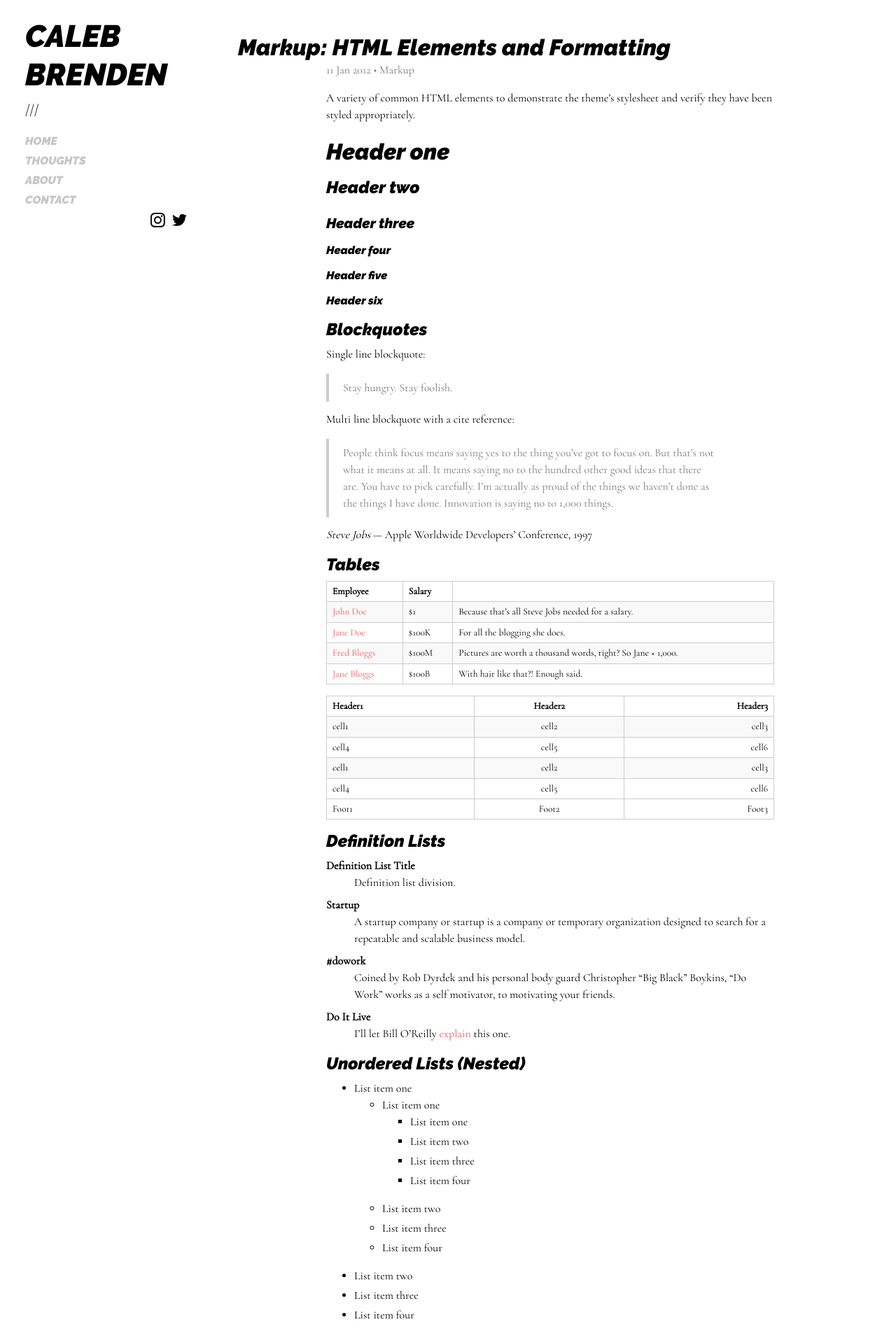
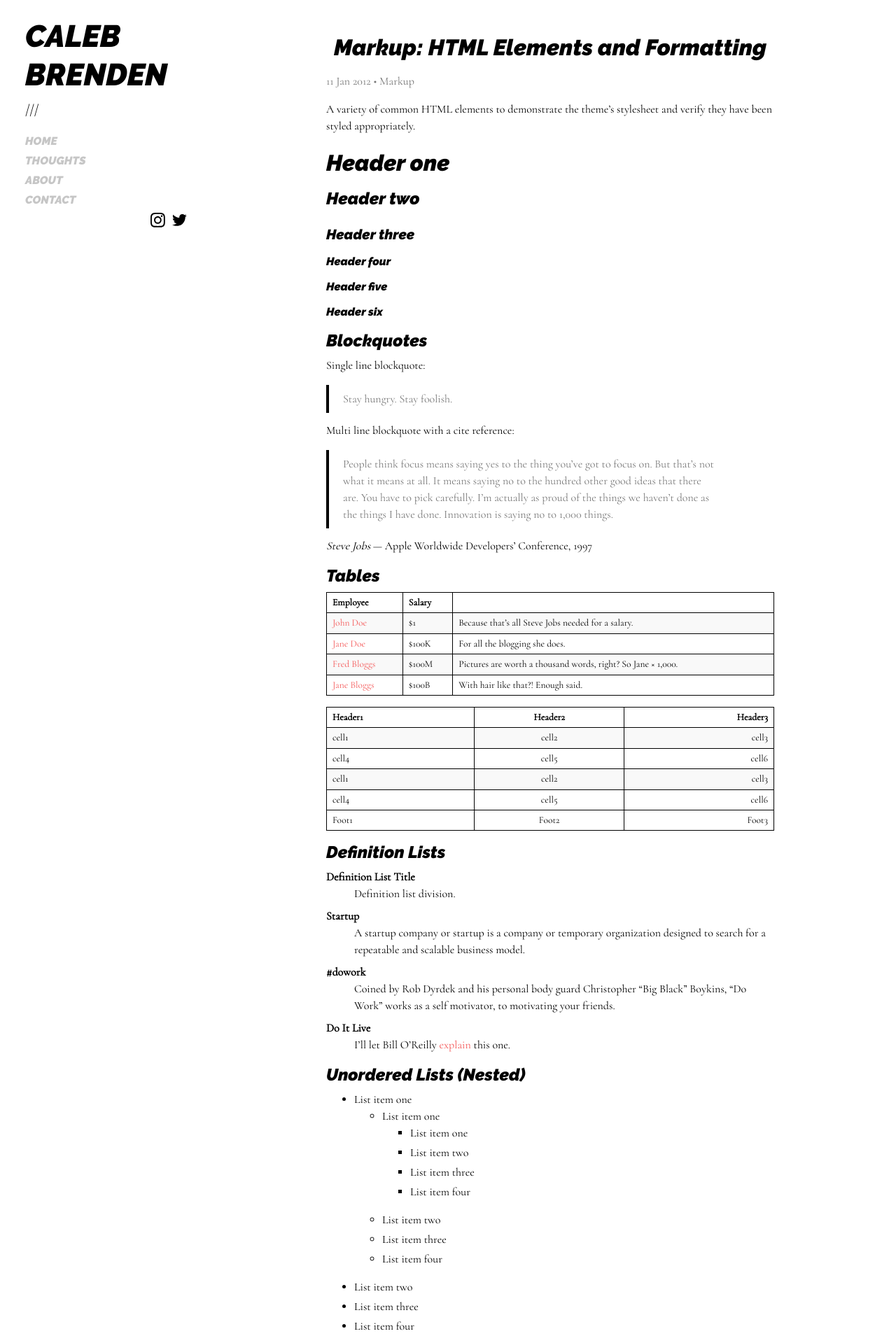
Before and after one commit to calebbrenden/my-site, a Jekyll site: the page built from _posts/2012-01-11-markup-html-elements-and-formatting.md, in a window 1280 px wide. Shown: the top 1909 px of the page at 70% size. Built offline with Jekyll 4.4.1, drawn with Linux system fonts in a browser that asks for light colours.

Commit message:
edited header, button css

```diff
--- a/_sass/hydeout/_layout.scss
+++ b/_sass/hydeout/_layout.scss
@@ -224,7 +224,8 @@ body {
 
     > header {
       color: inherit;
-      margin: 0;
+      margin-left: auto;
+      margin-right: auto;
       h1, h2 {
         color: inherit;
 
--- a/_sass/hydeout/_pagination.scss
+++ b/_sass/hydeout/_pagination.scss
@@ -15,8 +15,8 @@
     display: inline-block;
     padding: $padding-v $padding-h;
     border: solid $border-color;
-    border-radius: $border-radius;
-    border-width: 1px;
+    /* border-radius: $border-radius; */
+    border-width: 2px 2px 4px 4px;
     width: 60%;
     max-width: $sidebar-width;
     background: $body-bg;
--- a/_sass/hydeout/_variables.scss
+++ b/_sass/hydeout/_variables.scss
@@ -31,7 +31,7 @@ $link-color: $red !default;
 /* heading-color ORIGINALLY $gray-6 */
 $heading-color: #000 !default;
 
-$border-color: $gray-3 !default;
+$border-color: #000 !default;
 $border-radius: 300px !default;
 $padding-v: 1em !default;
 $padding-h: 1.5em !default;
```
Also changed, not shown: 1 other file.
